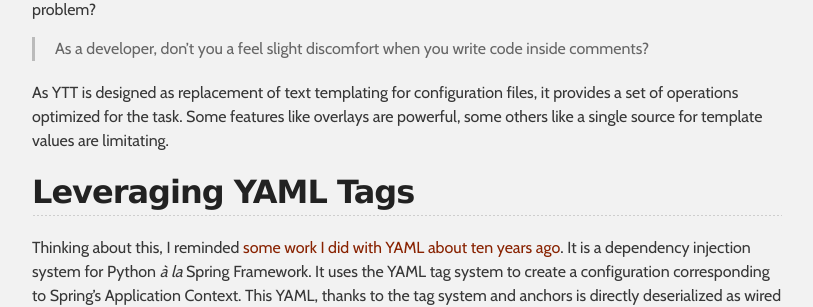
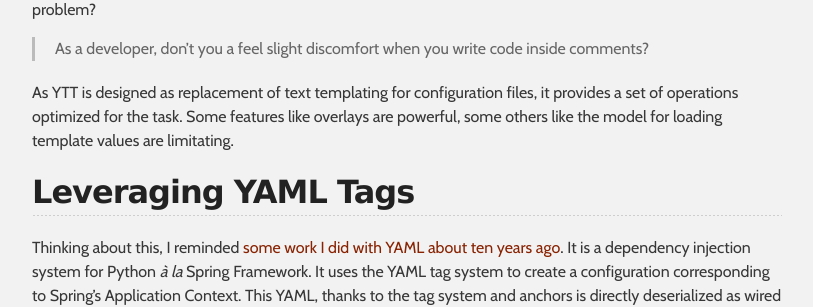
Before and after one commit to swisspush/swisspush.github.io, a Jekyll site: the page built from _posts/2020-01-29-painless-yaml-templating.md, in a window 1280 px wide and 900 px high, scrolled down 2150 px. Shown: the part 177-484 px from the top of the window, without its empty margins (38-851 px from the left). Built offline with Jekyll 4.4.1, drawn with Linux system fonts in a browser that asks for light colours; nearby versions of some CDN libraries; some web fonts are replaced; comment, search, counter and statistics services are not loaded.

Commit message:
Refined ytt critics

```diff
--- a/_posts/2020-01-29-painless-yaml-templating.md
+++ b/_posts/2020-01-29-painless-yaml-templating.md
@@ -118,7 +118,7 @@
 
 > As a developer, don't you a feel slight discomfort when you write code inside comments?
 
-As YTT is designed as replacement of text templating for configuration files, it provides a set of operations optimized for the task. Some features like overlays are powerful, some others like a single source for template values are limitating.
+As YTT is designed as replacement of text templating for configuration files, it provides a set of operations optimized for the task. Some features like overlays are powerful, some others like the model for loading template values are limitating.
 
 ## Leveraging YAML Tags
 
```
